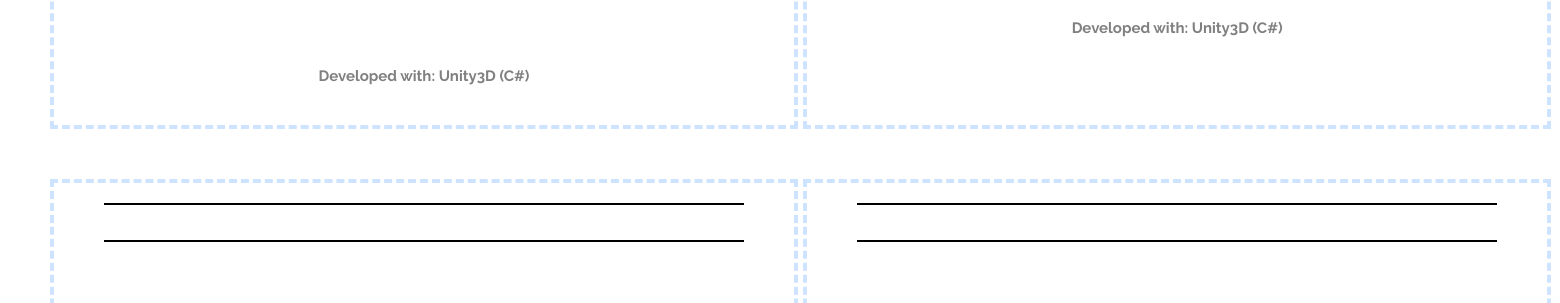
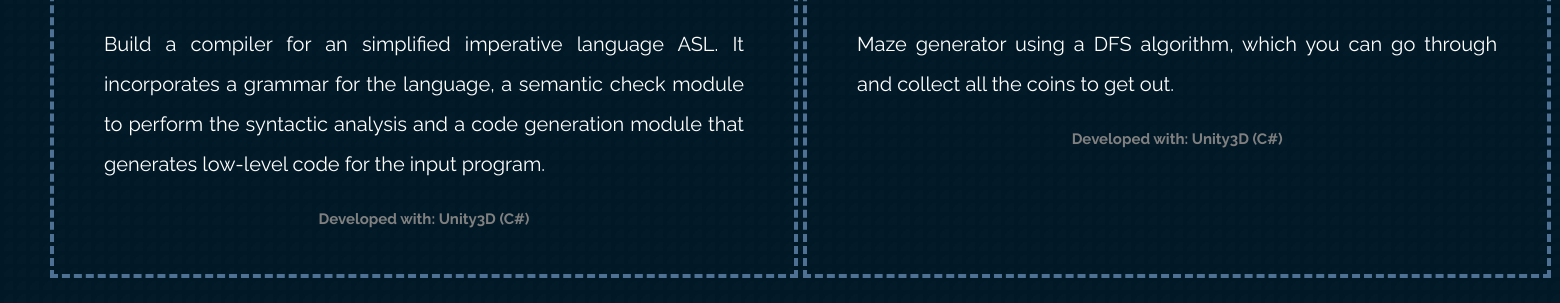
Before and after one commit to David-Carballo/David-Carballo.github.io, a PHP site: page /games.html in a window 1560 px wide. Shown: the part 1296-1599 px from the top of the page. Run offline with PHP 8.4, Linux system fonts and the light colour scheme; some libraries are stand-ins or nearby versions.

Commit message:
Add files via upload

```diff
--- a/css/style.css
+++ b/css/style.css
@@ -13,7 +13,6 @@
 background-image: radial-gradient( ellipse farthest-corner at 13px 13px , #031b29, #031b29 50%, #011826 50%);
 background-size: 13px 13px;
     font-size: 20px;
-    -webkit-user-select: none;
 }
 
 p{
@@ -191,7 +190,6 @@
     .title-me{
         padding: 10px 0;
         height: auto;
-        background-color: #ffffff;
     }
 
 /* MAIN - Title */
@@ -204,7 +202,7 @@
 
     .title h1,span{
         -webkit-text-stroke: 1px white;
-
+        -webkit-user-select: none;
         color: transparent;
         text-shadow: 2px 2px 25px rgba(255, 255, 255, 0.25);
     }
@@ -310,6 +308,8 @@
 
 /* MAIN - Projects - Elements */
     .subtitle {
+        font-weight: 400;
+        letter-spacing: 10px;
         text-align: center;
         grid-column: 2/-2;
     }
@@ -321,9 +321,7 @@
         margin: 0px;
         padding: 50px;
         border-style: solid none solid none;
-        border-width: 5px;
-        color: black;
-        background-color: white;
+        border-width: 2px;
     }
     .row{
         display: flex;
@@ -344,10 +342,16 @@
         height: 200px;
     }
 
+    .elements p{
+        line-height: 2em;
+    }
+
     .elements h2{
+        font-weight: 400;
+        letter-spacing: 2px;
         border-width: 2px;
         border-style: solid none;
-        border-color: black;
+        border-color: white;
     }
 
 /* STYLE CLASSES */
```
